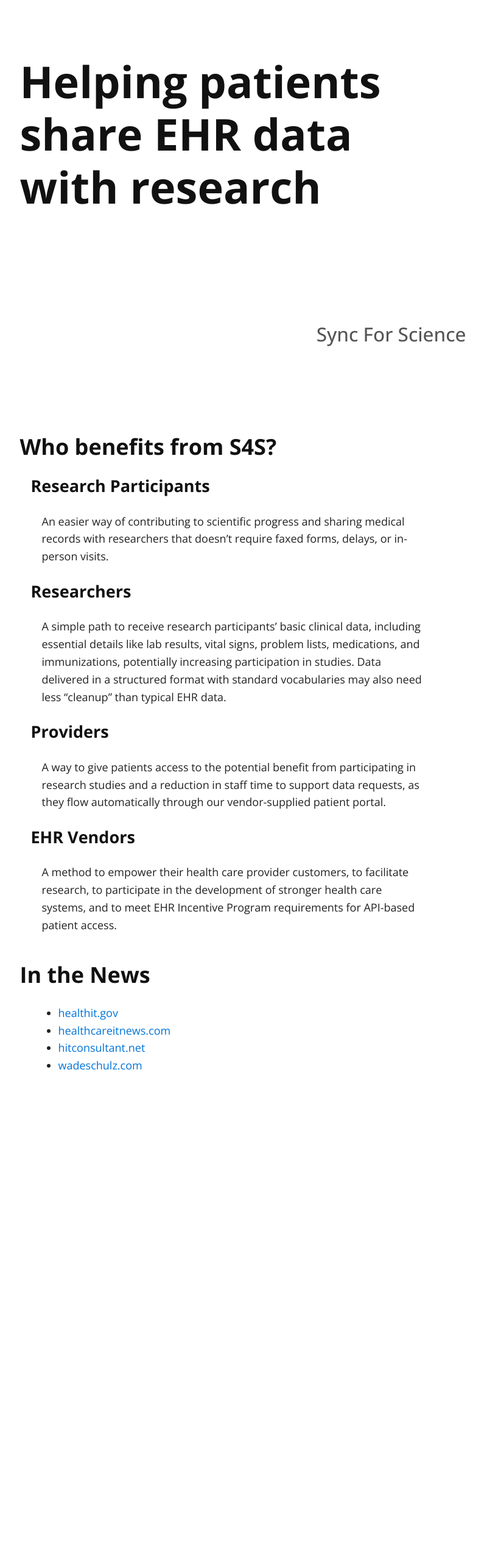
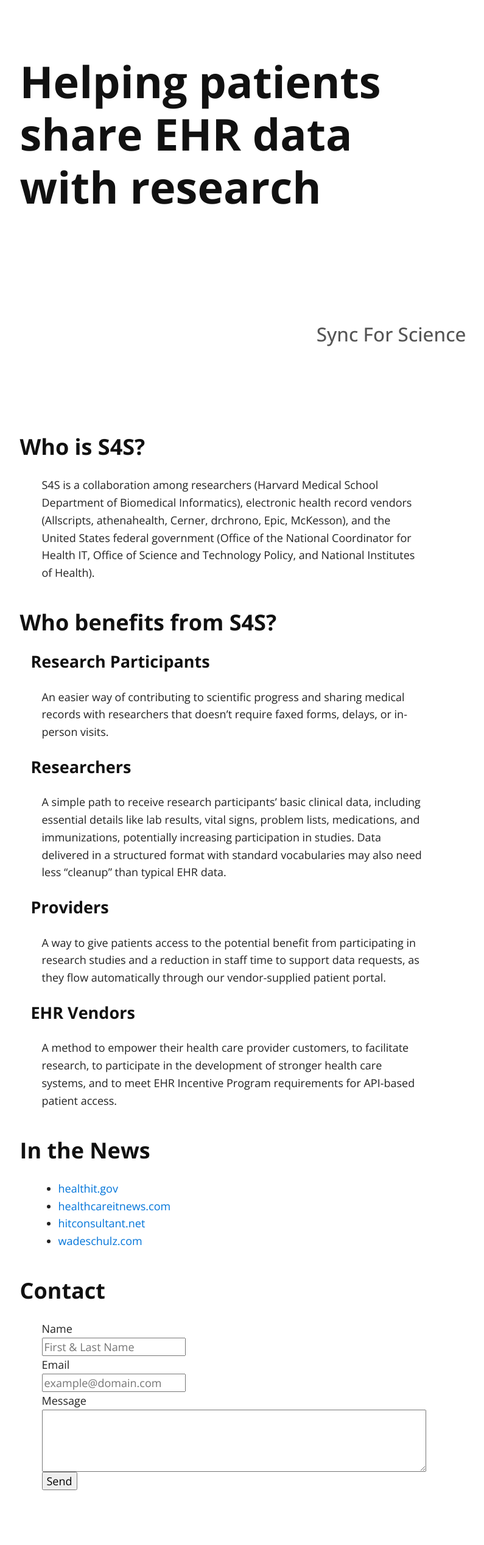
Before and after one commit to sync-for-science/sync-for-science.github.io, a Jekyll site: the page built from index.md, in a window 1280 px wide. Shown: the whole page at 61% size, without its empty margins (259-1054 px from the left). Built offline with Jekyll 4.4.1, drawn with Linux system fonts in a browser that asks for light colours; nearby versions of some CDN libraries; before the commit the page ends 1852 px from its top, so only the background shows below that.

Commit message:
Contact and who-is

```diff
--- a/css/solo.css
+++ b/css/solo.css
@@ -266,4 +266,7 @@
 .sharing-buttons {
 	width: 100%;
 }
+
+textarea.contact {
+    width: 100%;
 }
--- a/index.md
+++ b/index.md
@@ -3,6 +3,14 @@
 ---
 
 ## Sync For Science
+
+### Who is S4S?
+
+S4S is a collaboration among researchers (Harvard Medical School Department of
+Biomedical Informatics), electronic health record vendors (Allscripts,
+athenahealth, Cerner, drchrono, Epic, McKesson), and the United States federal
+government (Office of the National Coordinator for Health IT, Office of Science
+and Technology Policy, and National Institutes of Health).
 
 ### Who benefits from S4S?
 
@@ -38,3 +46,31 @@
  * [healthcareitnews.com](http://www.healthcareitnews.com/news/nih-and-onc-announce-sync-science-pilot-enable-patients-donate-data-precision-medicine)
  * [hitconsultant.net](http://hitconsultant.net/2016/03/25/nih-onc-launch-sync-science-5-things-know/)
  * [wadeschulz.com](http://www.wadeschulz.com/2016/02/sync-for-science-s4s/)
+
+### Contact
+
+<form class="form-horizontal" role="form" method="post" action="https://formspree.io/contact@mg.syncfor.science">
+    <div class="form-group">
+        <label for="name" class="col-sm-2 control-label">Name</label>
+        <div class="col-sm-10">
+            <input type="text" class="form-control" id="name" name="name" placeholder="First & Last Name" value="">
+        </div>
+    </div>
+    <div class="form-group">
+        <label for="_replyto" class="col-sm-2 control-label">Email</label>
+        <div class="col-sm-10">
+            <input type="email" class="form-control" id="email" name="_replyto" placeholder="example@domain.com" value="">
+        </div>
+    </div>
+    <div class="form-group">
+        <label for="body" class="col-sm-2 control-label">Message</label>
+        <div class="col-sm-10">
+            <textarea class="contact form-control" rows="4" name="body"></textarea>
+        </div>
+    </div>
+    <div class="form-group">
+        <div class="col-sm-10 col-sm-offset-2">
+            <input id="submit" name="submit" type="submit" value="Send" class="btn btn-primary">
+        </div>
+    </div>
+</form>
```
